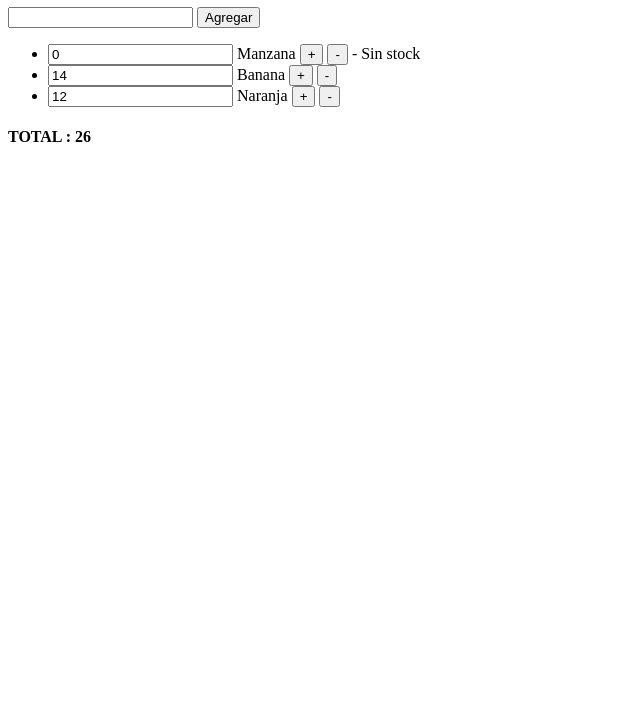
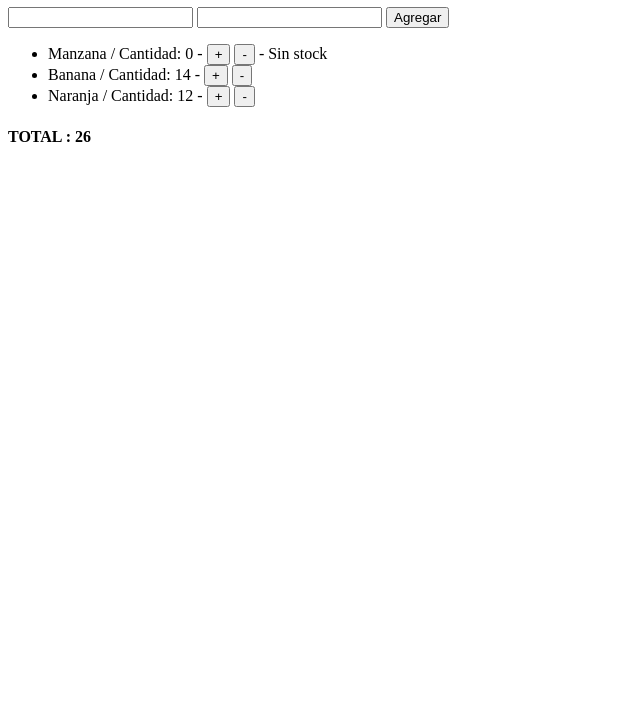
Before and after one commit to lucianogarriga/todo-list-vue, a plain HTML site: page todo-list/index.html in a window 1280 px wide. Shown: the part 73-800 px from the top of the page, without its empty margins (0-640 px from the left). Drawn offline with nearby package versions, Linux system fonts and the light colour scheme.

Commit message:
New folder structure - Activity 1: TodoList

```diff
--- a/01.js
+++ b/todo-list/01.js
@@ -13,18 +13,17 @@ const app = new Vue({
         {nombre: "Naranja", cantidad: 12},
     ],
       nuevaFruta: '',
+      cantidad: '',
       total: 0
     },
     methods:{
       agregarFruta(){
         this.frutas.push({
-          nombre: this.nuevaFruta
+          nombre: this.nuevaFruta,
+          cantidad: this.cantidad
         });
-        this.nuevaFruta = ''
-      }
-      ,
-      agregarCantidad(){
-        this.cantidad = cantidad;
+        this.nuevaFruta = '',
+        this.cantidad = 0
       }
     },
     computed:{
--- a/index.html
+++ b/todo-list/index.html
@@ -12,13 +12,15 @@
       <!-- Metodos Vue -->
       <!-- Eventos Vue / : or @ -->
       <input type="text" v-model="nuevaFruta" @keyup.enter="agregarFruta">
-      <!-- <input type="number" v-model="cantidad" @keyup.enter="agregarFruta"> -->
+      <input type="number" v-model="cantidad" @keyup.enter="agregarFruta">
       <button v-on:click="agregarFruta"> Agregar</button>
 
       <ul>
         <li v-for="fruta of frutas">
-          <input type="number" v-model.number="fruta.cantidad" @keyup.enter="agregarCantidad">
-          {{fruta.nombre}}
+          <!-- <input type="number" v-model.number="fruta.cantidad" @keyup.enter="agregarCantidad"> -->
+
+          {{fruta.nombre}}  /
+          Cantidad: {{fruta.cantidad}} -
           <button @click="fruta.cantidad++"> + </button>
           <button @click="fruta.cantidad--"> - </button>
           <span v-if="fruta.cantidad === 0"> - Sin stock</span>
```
